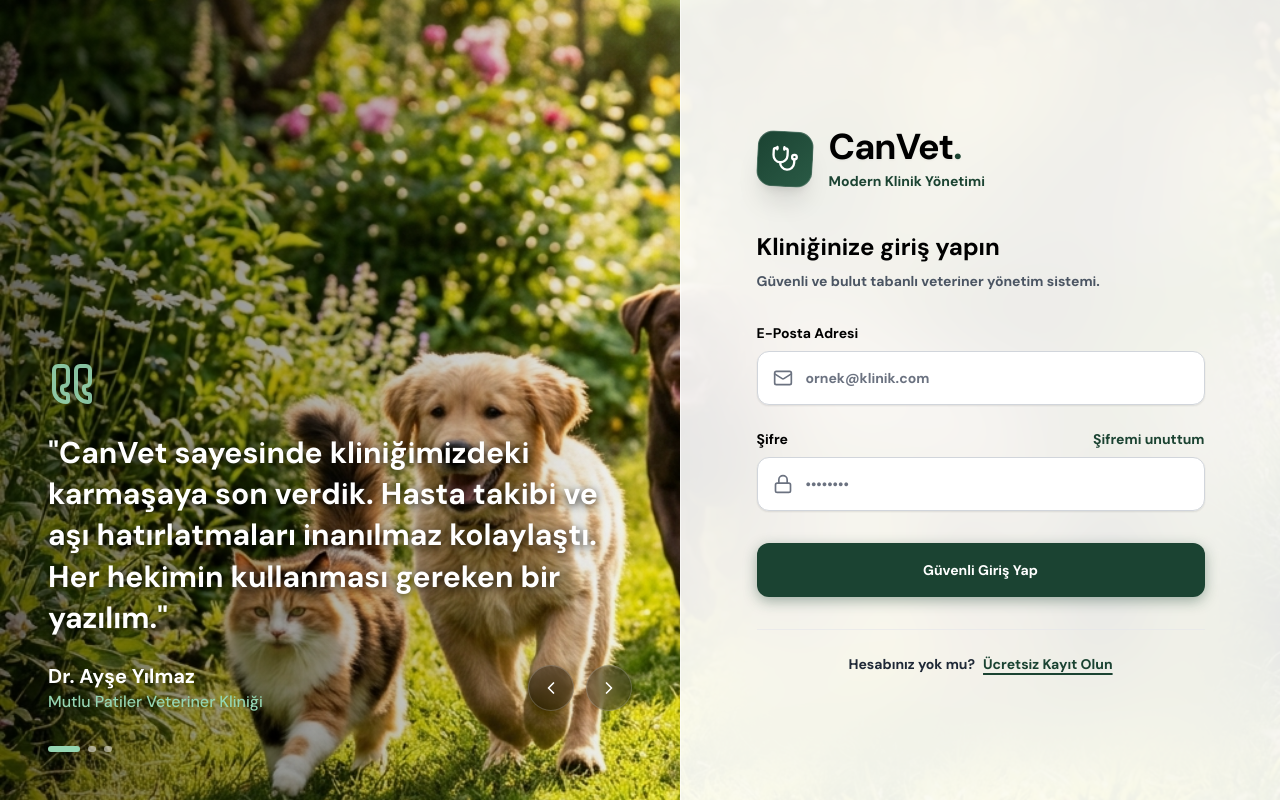
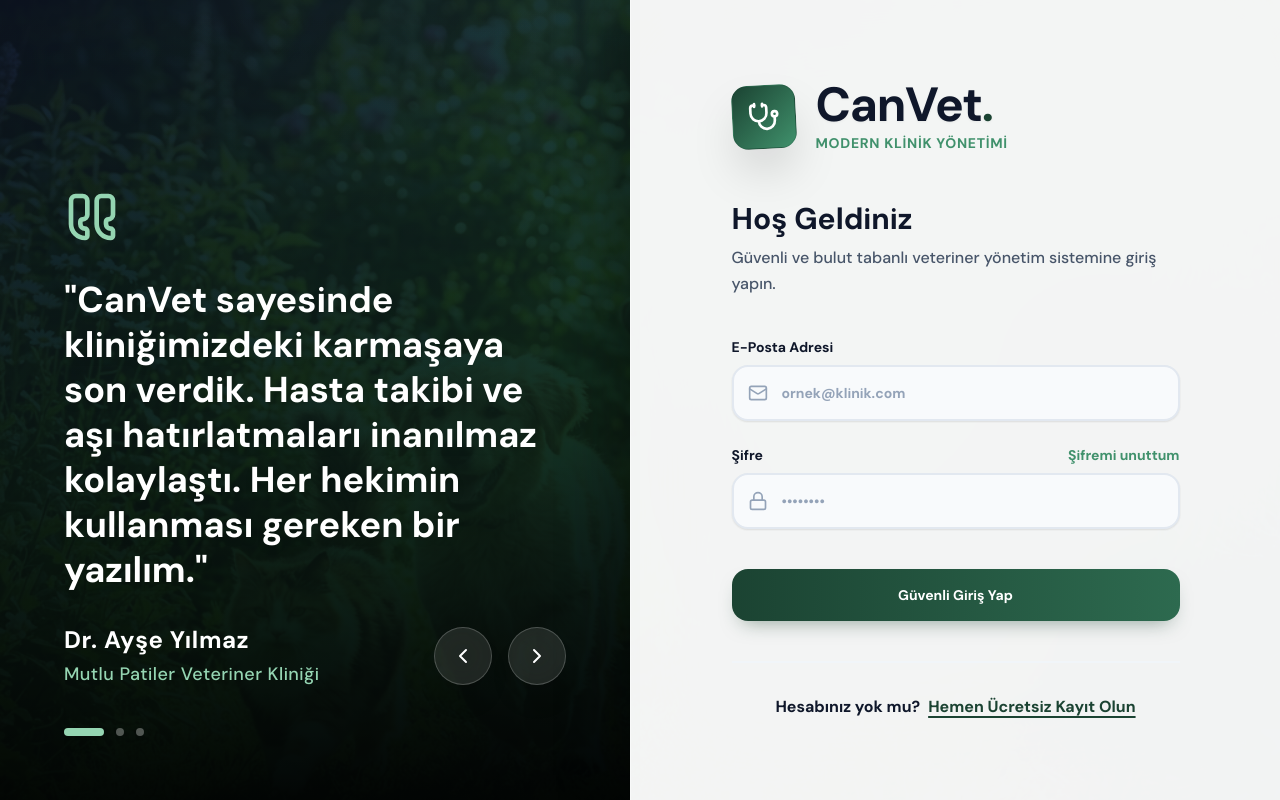
Before and after one commit to LazmodBerk/VetClinic-OS, a React (Vite) app in the folder frontend/: page / in a window 1280 px wide. Built offline with nearby package versions, Linux system fonts and the light colour scheme.

Commit message:
Fix async inserts, add error handling, improve UI

```diff
--- a/frontend/src/pages/Auth.tsx
+++ b/frontend/src/pages/Auth.tsx
@@ -76,44 +76,45 @@ export function Auth({ onAuthSuccess }: { onAuthSuccess: () => void }) {
   };
 
   return (
-    <div className="min-h-screen w-full flex bg-[url('/happy_pets_garden.jpg')] bg-cover bg-center bg-no-repeat relative">
+    <div className="min-h-screen w-full flex bg-gradient-to-br from-slate-900 via-[#1B4332] to-slate-900 relative overflow-hidden">
+      <div className="absolute inset-0 bg-[url('/happy_pets_garden.jpg')] bg-cover bg-center bg-no-repeat opacity-30 mix-blend-overlay"></div>
       <Toaster position="top-center" richColors />
 
       {/* Sol Taraf: Yorumlar ve Boşluk */}
-      <div className="hidden lg:flex flex-1 flex-col justify-end p-12 relative z-10">
-        <div className="absolute inset-0 bg-gradient-to-r from-black/60 via-black/30 to-transparent"></div>
+      <div className="hidden lg:flex flex-1 flex-col justify-end p-16 relative z-10">
+        <div className="absolute inset-0 bg-gradient-to-t from-black/90 via-black/40 to-transparent"></div>
 
         <div className="max-w-2xl relative z-20">
-          <Quote className="h-12 w-12 text-[#95D5B2] opacity-90 mb-6 transform -scale-x-100 drop-shadow-lg" />
+          <Quote className="h-14 w-14 text-[#95D5B2] opacity-100 mb-8 transform -scale-x-100 drop-shadow-2xl" />
 
-          <div className="min-h-[160px] transition-all duration-500 ease-in-out">
-            <p className="text-3xl font-semibold leading-snug mb-6 text-white drop-shadow-[0_2px_4px_rgba(0,0,0,0.8)]">
+          <div className="min-h-[160px] transition-all duration-700 ease-in-out">
+            <p className="text-4xl font-bold leading-tight mb-8 text-white drop-shadow-md">
               "{testimonials[currentTestimonial].text}"
             </p>
 
             <div className="flex items-center justify-between">
               <div>
-                <p className="text-xl font-bold text-white drop-shadow-md">{testimonials[currentTestimonial].author}</p>
-                <p className="text-md font-medium text-[#95D5B2] drop-shadow-md">{testimonials[currentTestimonial].clinic}</p>
+                <p className="text-2xl font-bold text-white tracking-wide">{testimonials[currentTestimonial].author}</p>
+                <p className="text-lg font-medium text-[#95D5B2] tracking-wide mt-1">{testimonials[currentTestimonial].clinic}</p>
               </div>
 
-              <div className="flex items-center gap-3">
-                <button onClick={prevTestimonial} className="p-3 rounded-full bg-black/30 hover:bg-black/50 backdrop-blur-md transition-colors border border-white/20 text-white">
-                  <ChevronLeft className="h-5 w-5" />
+              <div className="flex items-center gap-4">
+                <button onClick={prevTestimonial} className="p-4 rounded-full bg-white/10 hover:bg-white/20 backdrop-blur-xl transition-all border border-white/20 text-white shadow-xl hover:scale-105 active:scale-95">
+                  <ChevronLeft className="h-6 w-6" />
                 </button>
-                <button onClick={nextTestimonial} className="p-3 rounded-full bg-black/30 hover:bg-black/50 backdrop-blur-md transition-colors border border-white/20 text-white">
-                  <ChevronRight className="h-5 w-5" />
+                <button onClick={nextTestimonial} className="p-4 rounded-full bg-white/10 hover:bg-white/20 backdrop-blur-xl transition-all border border-white/20 text-white shadow-xl hover:scale-105 active:scale-95">
+                  <ChevronRight className="h-6 w-6" />
                 </button>
               </div>
             </div>
           </div>
 
           {/* Dots */}
-          <div className="flex gap-2 mt-8">
+          <div className="flex gap-3 mt-10">
             {testimonials.map((_, idx) => (
               <div
                 key={idx}
-                className={`h-1.5 rounded-full transition-all duration-300 ${currentTestimonial === idx ? 'w-8 bg-[#95D5B2]' : 'w-2 bg-white/50'}`}
+                className={`h-2 rounded-full transition-all duration-500 shadow-lg ${currentTestimonial === idx ? 'w-10 bg-[#95D5B2]' : 'w-2 bg-white/30'}`}
               />
             ))}
           </div>
@@ -121,101 +122,101 @@ export function Auth({ onAuthSuccess }: { onAuthSuccess: () => void }) {
       </div>
 
       {/* Sağ Taraf: Glass Efektli Form */}
-      <div className="w-full lg:w-[500px] xl:w-[600px] bg-white/90 backdrop-blur-2xl border-l border-white/60 shadow-[0_0_50px_rgba(0,0,0,0.15)] flex flex-col justify-center p-8 sm:p-12 z-20 relative">
+      <div className="w-full lg:w-[550px] xl:w-[650px] bg-white/95 backdrop-blur-3xl border-l border-white/40 shadow-[-20px_0_50px_rgba(0,0,0,0.3)] flex flex-col justify-center p-8 sm:p-16 z-20 relative">
         <div className="w-full max-w-md mx-auto">
-          <div className="flex items-center gap-4 mb-10">
-            <div className="h-14 w-14 bg-gradient-to-br from-[#1B4332] to-[#2a5a45] rounded-2xl flex items-center justify-center shadow-xl transform rotate-3 hover:rotate-6 transition-transform border border-white/20">
-              <Stethoscope className="h-7 w-7 text-white" />
+          <div className="flex items-center gap-5 mb-12">
+            <div className="h-16 w-16 bg-gradient-to-br from-[#1B4332] to-[#40916C] rounded-2xl flex items-center justify-center shadow-2xl transform -rotate-3 hover:rotate-3 transition-transform duration-300 border border-[#1B4332]/20">
+              <Stethoscope className="h-8 w-8 text-white" />
             </div>
             <div>
-              <h2 className="text-4xl font-black text-black tracking-tight drop-shadow-sm">
+              <h2 className="text-5xl font-black text-slate-900 tracking-tight drop-shadow-sm">
                 CanVet<span className="text-[#1B4332]">.</span>
               </h2>
-              <p className="text-sm font-bold text-[#1B4332] mt-1">Modern Klinik Yönetimi</p>
+              <p className="text-sm font-bold text-[#40916C] mt-1 tracking-wider uppercase">Modern Klinik Yönetimi</p>
             </div>
           </div>
 
-          <h2 className="text-2xl font-black text-black">
-            {isForgotPassword ? 'Şifrenizi Sıfırlayın' : (isLogin ? 'Kliniğinize giriş yapın' : 'Yeni klinik hesabı oluşturun')}
+          <h2 className="text-3xl font-black text-slate-900 mb-2">
+            {isForgotPassword ? 'Şifrenizi Sıfırlayın' : (isLogin ? 'Hoş Geldiniz' : 'Hesap Oluşturun')}
           </h2>
-          <p className="mt-2 text-sm text-gray-600 font-semibold mb-8">
+          <p className="text-base text-slate-600 font-medium mb-10 leading-relaxed">
             {isForgotPassword
               ? 'Kayıtlı e-posta adresinize bir sıfırlama bağlantısı göndereceğiz.'
-              : 'Güvenli ve bulut tabanlı veteriner yönetim sistemi.'}
+              : 'Güvenli ve bulut tabanlı veteriner yönetim sistemine giriş yapın.'}
           </p>
 
           <form className="space-y-6" onSubmit={handleAuth}>
             {!isLogin && !isForgotPassword && (
-              <div>
-                <label className="block text-sm font-black text-black mb-2">İsim Soyisim</label>
-                <div className="relative rounded-xl shadow-sm">
+              <div className="group">
+                <label className="block text-sm font-bold text-slate-900 mb-2 transition-colors group-focus-within:text-[#1B4332]">İsim Soyisim</label>
+                <div className="relative rounded-2xl shadow-sm">
                   <div className="absolute inset-y-0 left-0 pl-4 flex items-center pointer-events-none">
-                    <User className="h-5 w-5 text-gray-500" />
+                    <User className="h-5 w-5 text-slate-400 group-focus-within:text-[#1B4332] transition-colors" />
                   </div>
                   <input
                     type="text"
                     required
                     value={fullName}
                     onChange={(e) => setFullName(e.target.value)}
-                    className="block w-full pl-12 pr-4 py-4 sm:text-sm border border-gray-300 rounded-xl bg-white focus:bg-white focus:ring-2 focus:ring-[#1B4332] focus:border-[#1B4332] transition-all placeholder-gray-500 font-semibold text-black shadow-sm"
+                    className="block w-full pl-12 pr-4 py-4 sm:text-sm border-2 border-slate-200 rounded-2xl bg-slate-50 focus:bg-white focus:ring-0 focus:border-[#1B4332] transition-all placeholder-slate-400 font-semibold text-slate-900 shadow-sm hover:border-slate-300"
                     placeholder="Dr. Ad Soyad"
                   />
                 </div>
               </div>
             )}
 
-            <div>
-              <label className="block text-sm font-black text-black mb-2">E-Posta Adresi</label>
-              <div className="relative rounded-xl shadow-sm">
+            <div className="group">
+              <label className="block text-sm font-bold text-slate-900 mb-2 transition-colors group-focus-within:text-[#1B4332]">E-Posta Adresi</label>
+              <div className="relative rounded-2xl shadow-sm">
                 <div className="absolute inset-y-0 left-0 pl-4 flex items-center pointer-events-none">
-                  <Mail className="h-5 w-5 text-gray-500" />
+                  <Mail className="h-5 w-5 text-slate-400 group-focus-within:text-[#1B4332] transition-colors" />
                 </div>
                 <input
                   type="email"
                   required
                   value={email}
                   onChange={(e) => setEmail(e.target.value)}
-                  className="block w-full pl-12 pr-4 py-4 sm:text-sm border border-gray-300 rounded-xl bg-white focus:bg-white focus:ring-2 focus:ring-[#1B4332] focus:border-[#1B4332] transition-all placeholder-gray-500 font-semibold text-black shadow-sm"
+                  className="block w-full pl-12 pr-4 py-4 sm:text-sm border-2 border-slate-200 rounded-2xl bg-slate-50 focus:bg-white focus:ring-0 focus:border-[#1B4332] transition-all placeholder-slate-400 font-semibold text-slate-900 shadow-sm hover:border-slate-300"
                   placeholder="ornek@klinik.com"
                 />
               </div>
             </div>
 
             {!isForgotPassword && (
-              <div>
+              <div className="group">
                 <div className="flex items-center justify-between mb-2">
-                  <label className="block text-sm font-black text-black">Şifre</label>
+                  <label className="block text-sm font-bold text-slate-900 transition-colors group-focus-within:text-[#1B4332]">Şifre</label>
                   {isLogin && (
                     <button
                       type="button"
                       onClick={() => setIsForgotPassword(true)}
-                      className="text-sm font-bold text-[#1B4332] hover:text-[#2a5a45] hover:underline"
+                      className="text-sm font-bold text-[#40916C] hover:text-[#1B4332] hover:underline transition-colors"
                     >
                       Şifremi unuttum
                     </button>
                   )}
                 </div>
-                <div className="relative rounded-xl shadow-sm">
+                <div className="relative rounded-2xl shadow-sm">
                   <div className="absolute inset-y-0 left-0 pl-4 flex items-center pointer-events-none">
-                    <Lock className="h-5 w-5 text-gray-500" />
+                    <Lock className="h-5 w-5 text-slate-400 group-focus-within:text-[#1B4332] transition-colors" />
                   </div>
                   <input
                     type="password"
                     required
                     value={password}
                     onChange={(e) => setPassword(e.target.value)}
-                    className="block w-full pl-12 pr-4 py-4 sm:text-sm border border-gray-300 rounded-xl bg-white focus:bg-white focus:ring-2 focus:ring-[#1B4332] focus:border-[#1B4332] transition-all placeholder-gray-500 font-semibold text-black shadow-sm"
+                    className="block w-full pl-12 pr-4 py-4 sm:text-sm border-2 border-slate-200 rounded-2xl bg-slate-50 focus:bg-white focus:ring-0 focus:border-[#1B4332] transition-all placeholder-slate-400 font-semibold text-slate-900 shadow-sm hover:border-slate-300"
                     placeholder="••••••••"
                   />
                 </div>
               </div>
             )}
 
-            <div className="pt-2">
+            <div className="pt-4">
               <button
                 type="submit"
                 disabled={loading}
-                className="w-full flex justify-center py-4 px-4 border border-transparent rounded-xl shadow-[0_4px_14px_0_rgba(27,67,50,0.39)] text-sm font-bold text-white bg-[#1B4332] hover:bg-[#122c21] hover:shadow-[0_6px_20px_rgba(27,67,50,0.23)] focus:outline-none focus:ring-2 focus:ring-offset-2 focus:ring-[#1B4332] transition-all transform hover:-translate-y-0.5 disabled:opacity-50 disabled:hover:translate-y-0"
+                className="w-full flex justify-center py-4 px-4 rounded-2xl shadow-[0_10px_20px_-10px_rgba(27,67,50,0.5)] text-sm font-bold text-white bg-gradient-to-r from-[#1B4332] to-[#2D6A4F] hover:from-[#122c21] hover:to-[#1B4332] focus:outline-none focus:ring-2 focus:ring-offset-2 focus:ring-[#1B4332] transition-all duration-300 transform hover:-translate-y-1 hover:shadow-[0_15px_30px_-10px_rgba(27,67,50,0.6)] disabled:opacity-70 disabled:hover:translate-y-0"
               >
                 {loading ? 'İşleniyor...' : (isForgotPassword ? 'Sıfırlama Bağlantısı Gönder' : (isLogin ? 'Güvenli Giriş Yap' : 'Klinik Hesabı Oluştur'))}
               </button>
@@ -223,24 +224,26 @@ export function Auth({ onAuthSuccess }: { onAuthSuccess: () => void }) {
           </form>
 
           {/* Toggle Button for Login/Register */}
-          <div className="mt-8 pt-6 border-t border-gray-200/60 text-center">
+          <div className="mt-10 pt-8 border-t-2 border-slate-100 text-center">
             {isForgotPassword ? (
               <button
                 onClick={() => setIsForgotPassword(false)}
-                className="text-sm font-bold text-gray-700 hover:text-black transition-colors"
+                className="text-sm font-bold text-slate-600 hover:text-slate-900 transition-colors"
               >
                 ← Giriş Ekranına Dön
               </button>
             ) : (
-              <p className="text-sm text-gray-800 font-bold">
-                {isLogin ? 'Hesabınız yok mu?' : 'Zaten hesabınız var mı?'}
+              <div className="flex flex-col sm:flex-row items-center justify-center gap-2">
+                <span className="text-base text-slate-900 font-semibold">
+                  {isLogin ? 'Hesabınız yok mu?' : 'Zaten hesabınız var mı?'}
+                </span>
                 <button
                   onClick={() => setIsLogin(!isLogin)}
-                  className="font-black text-[#1B4332] hover:text-[#2a5a45] ml-2 transition-colors underline decoration-2 underline-offset-4"
+                  className="text-base font-black text-[#1B4332] hover:text-[#40916C] transition-colors underline decoration-2 underline-offset-4"
                 >
-                  {isLogin ? 'Ücretsiz Kayıt Olun' : 'Buradan Giriş Yapın'}
+                  {isLogin ? 'Hemen Ücretsiz Kayıt Olun' : 'Buradan Giriş Yapın'}
                 </button>
-              </p>
+              </div>
             )}
           </div>
 
```
Also changed, not shown: frontend/src/context/AppContext.tsx (+20 -10 lines), frontend/src/pages/Appointments.tsx (+8 -3 lines), frontend/src/pages/Farm.tsx (+6 -2 lines), frontend/src/pages/Inventory.tsx (+6 -2 lines), frontend/src/pages/Patients.tsx (+7 -2 lines), frontend/src/pages/Vaccines.tsx (+6 -2 lines), 2 other files (tests, documents, lock files or other folders).
